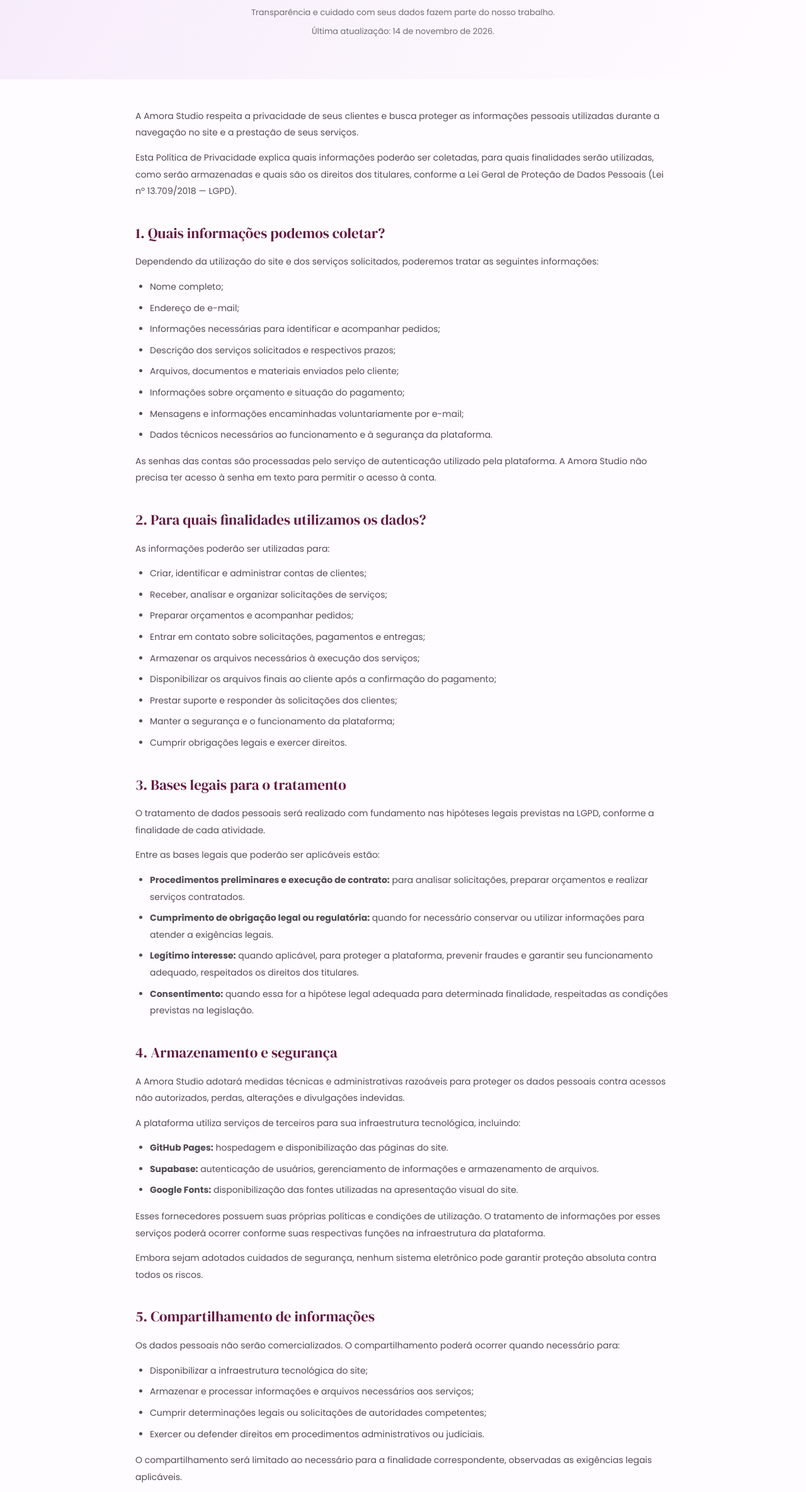
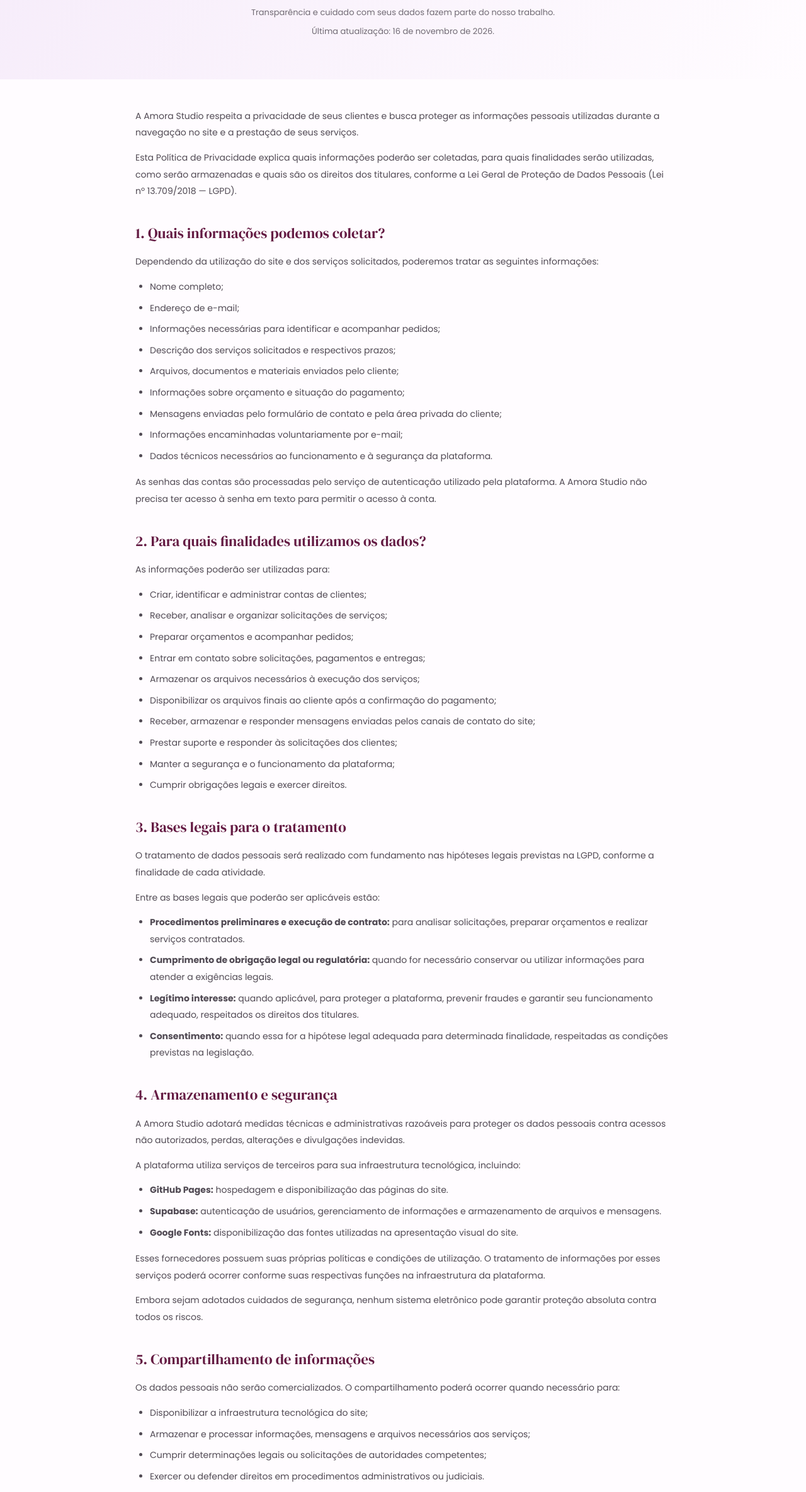
Before and after one commit to amorastudio-cb/Amora-Studio, a plain HTML site: page privacidade.html in a window 1280 px wide. Shown: the part 150-2519 px from the top of the page at 63% size. Drawn offline with Linux system fonts and the light colour scheme.

Commit message:
Update privacidade.html

```diff
--- a/privacidade.html
+++ b/privacidade.html
@@ -106,7 +106,7 @@
         <header class="legal-header">
             <h1>Política de Privacidade</h1>
             <p>Transparência e cuidado com seus dados fazem parte do nosso trabalho.</p>
-            <p class="legal-update">Última atualização: 14 de novembro de 2026.</p>
+            <p class="legal-update">Última atualização: 16 de novembro de 2026.</p>
         </header>
 
         <article class="legal-content">
@@ -139,7 +139,8 @@
                 <li>Descrição dos serviços solicitados e respectivos prazos;</li>
                 <li>Arquivos, documentos e materiais enviados pelo cliente;</li>
                 <li>Informações sobre orçamento e situação do pagamento;</li>
-                <li>Mensagens e informações encaminhadas voluntariamente por e-mail;</li>
+                <li>Mensagens enviadas pelo formulário de contato e pela área privada do cliente;</li>
+                <li>Informações encaminhadas voluntariamente por e-mail;</li>
                 <li>Dados técnicos necessários ao funcionamento e à segurança da plataforma.</li>
             </ul>
 
@@ -160,6 +161,7 @@
                 <li>Entrar em contato sobre solicitações, pagamentos e entregas;</li>
                 <li>Armazenar os arquivos necessários à execução dos serviços;</li>
                 <li>Disponibilizar os arquivos finais ao cliente após a confirmação do pagamento;</li>
+                <li>Receber, armazenar e responder mensagens enviadas pelos canais de contato do site;</li>
                 <li>Prestar suporte e responder às solicitações dos clientes;</li>
                 <li>Manter a segurança e o funcionamento da plataforma;</li>
                 <li>Cumprir obrigações legais e exercer direitos.</li>
@@ -220,7 +222,7 @@
                 <li>
                     <strong>Supabase:</strong>
                     autenticação de usuários, gerenciamento de informações
-                    e armazenamento de arquivos.
+                    e armazenamento de arquivos e mensagens.
                 </li>
                 <li>
                     <strong>Google Fonts:</strong>
@@ -250,7 +252,7 @@
 
             <ul>
                 <li>Disponibilizar a infraestrutura tecnológica do site;</li>
-                <li>Armazenar e processar informações e arquivos necessários aos serviços;</li>
+                <li>Armazenar e processar informações, mensagens e arquivos necessários aos serviços;</li>
                 <li>Cumprir determinações legais ou solicitações de autoridades competentes;</li>
                 <li>Exercer ou defender direitos em procedimentos administrativos ou judiciais.</li>
             </ul>
@@ -272,6 +274,12 @@
                 materiais e restringir o acesso conforme as permissões
                 necessárias ao funcionamento da plataforma e à realização
                 dos serviços.
+            </p>
+
+            <p>
+                Os arquivos finais dos pedidos ficam sujeitos às regras de acesso
+                da plataforma e são disponibilizados ao cliente após a confirmação
+                administrativa do pagamento.
             </p>
 
             <p>
```
